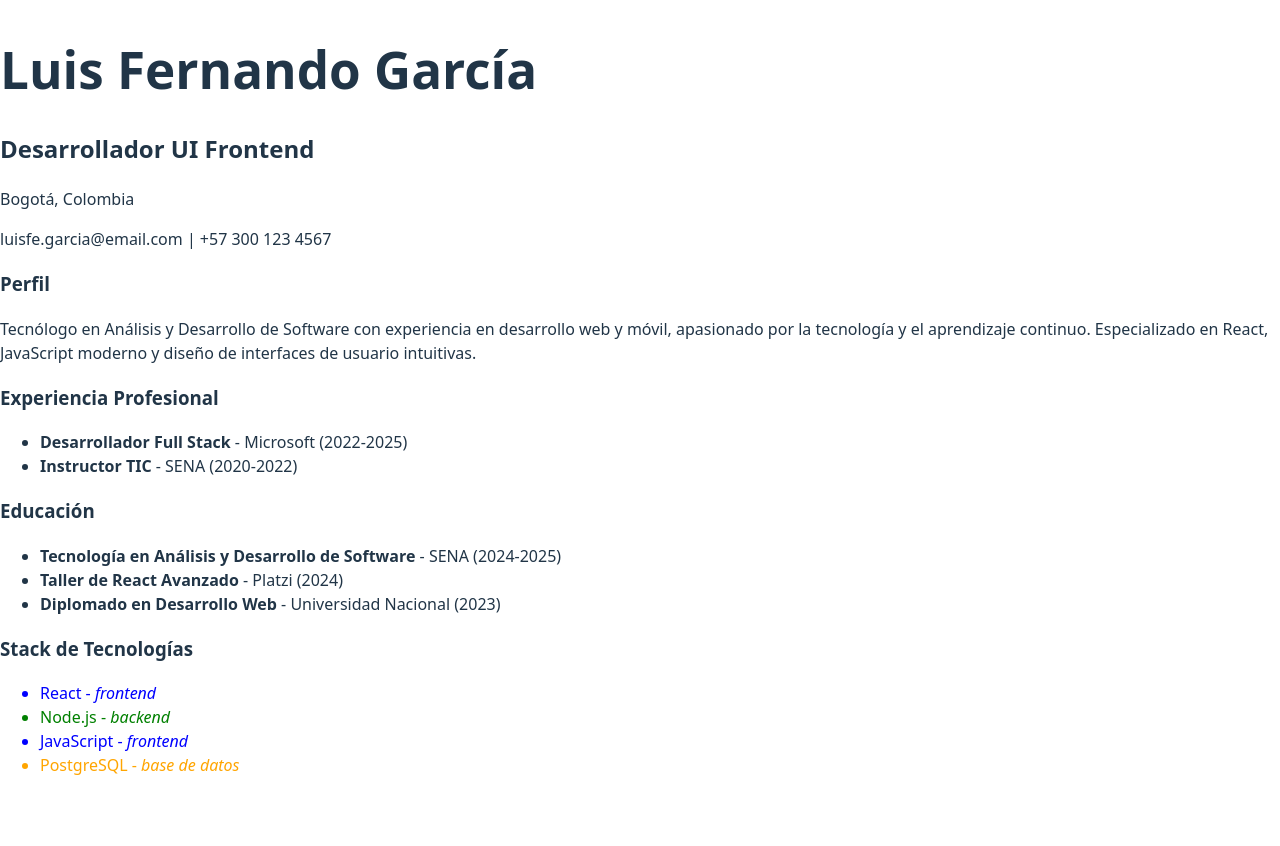
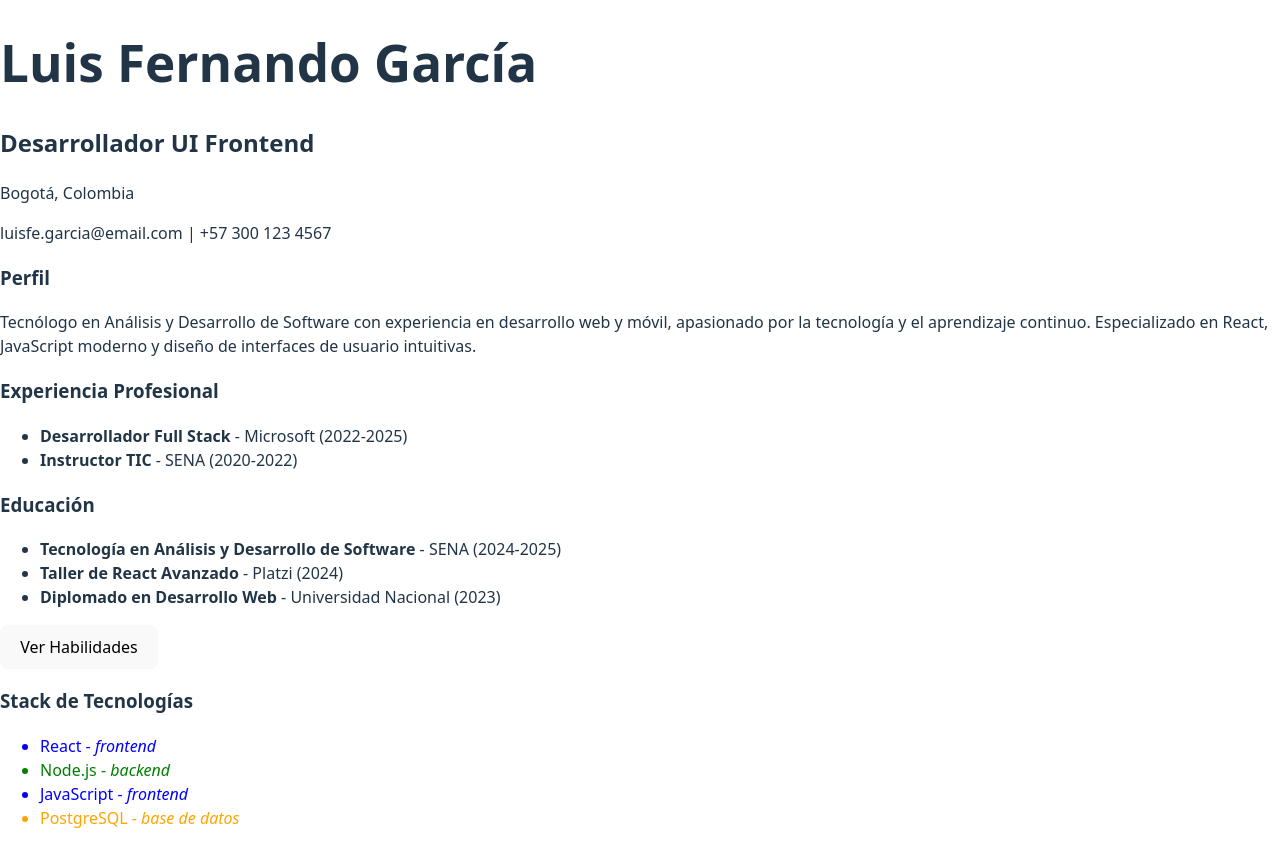
Before and after one commit to Superdroid7/luisfe, a React (Vite) app in the folder mi-app-react/: page / in a window 1280 px wide. Before the commit the page ends 800 px from the top, so only its background shows below. Built offline with nearby package versions, Linux system fonts and the light colour scheme.

Commit message:
feat: implementación de useState para mostrar/ocultar habilidades

```diff
--- a/mi-app-react/src/App.jsx
+++ b/mi-app-react/src/App.jsx
@@ -1,23 +1,31 @@
+import { useState } from 'react';
 import CabeceraCV from "./components/CabeceraCV.jsx";
 import Perfil from "./components/Perfil.jsx";
 import Educacion from "./components/Educacion.jsx";
 import Experiencia from "./components/Experiencia.jsx";
 import StackTecnologias from "./components/StackTecnologias.jsx";
-import { datosPersonales, perfilProfesional, experiencias, educacion } from "./data.js";
+import ToggleHabilidades from "./components/ToggleHabilidades.jsx";
+import Habilidades from "./components/Habilidades.jsx";
+import { datosPersonales, perfilProfesional, experiencias, educacion, habilidades } from "./cvData.js";
 
 export default function App() {
+  const [mostrarHabilidades, setMostrarHabilidades] = useState(false);
+
+  const toggleHabilidades = () => {
+    setMostrarHabilidades(!mostrarHabilidades);
+  };
+
   return (
     <div>
       {/* Sección de CV */}
-      <CabeceraCV
-        nombre={datosPersonales.nombre}
-        cargo={datosPersonales.cargo}
-        ciudad={datosPersonales.ciudad}
-        contacto={datosPersonales.contacto}
-      />
+      <CabeceraCV {...datosPersonales} />
       <Perfil resumen={perfilProfesional} />
       <Experiencia experiencias={experiencias} />
       <Educacion educacion={educacion} />
+
+      <ToggleHabilidades onToggle={toggleHabilidades} mostrar={mostrarHabilidades} />
+      {mostrarHabilidades && <Habilidades habilidades={habilidades} />}
+
       <StackTecnologias />
     </div>
   );
```
